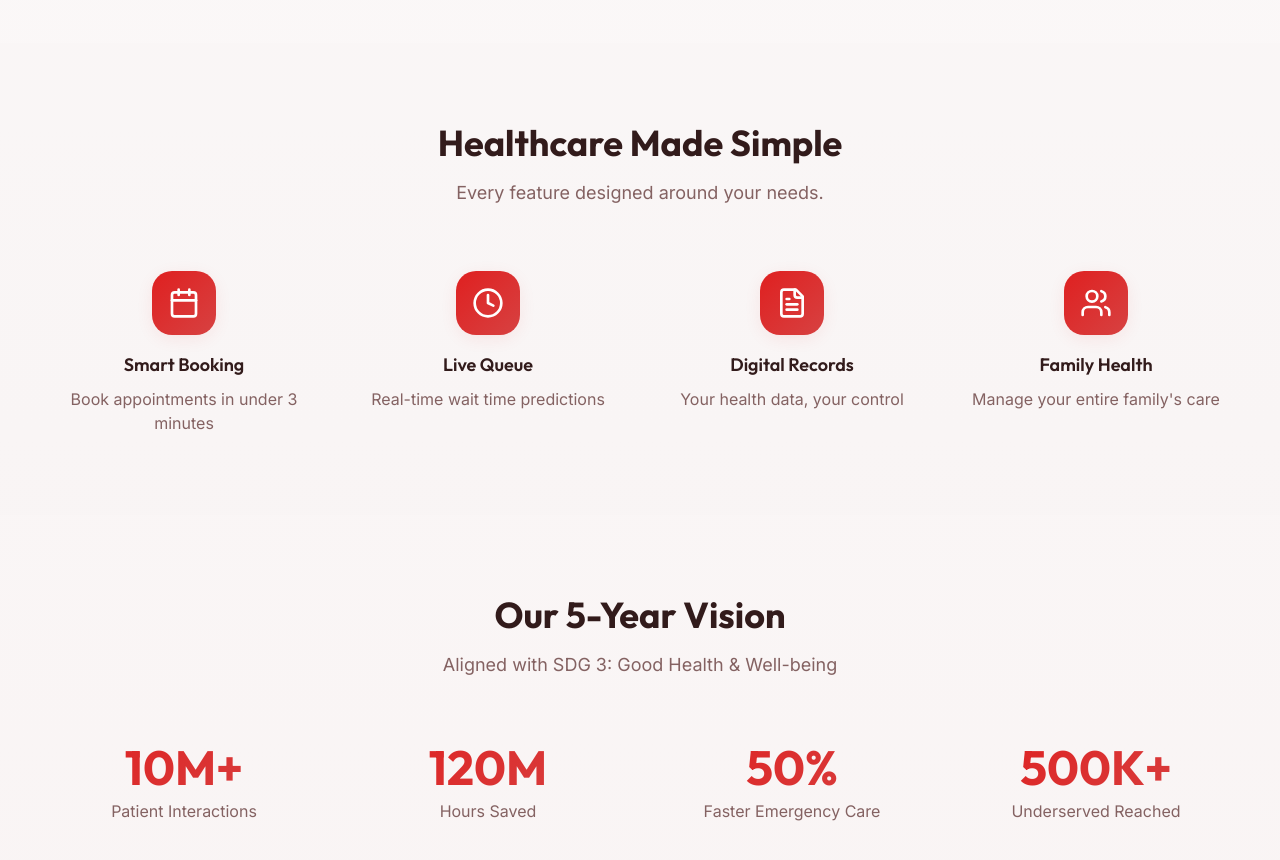
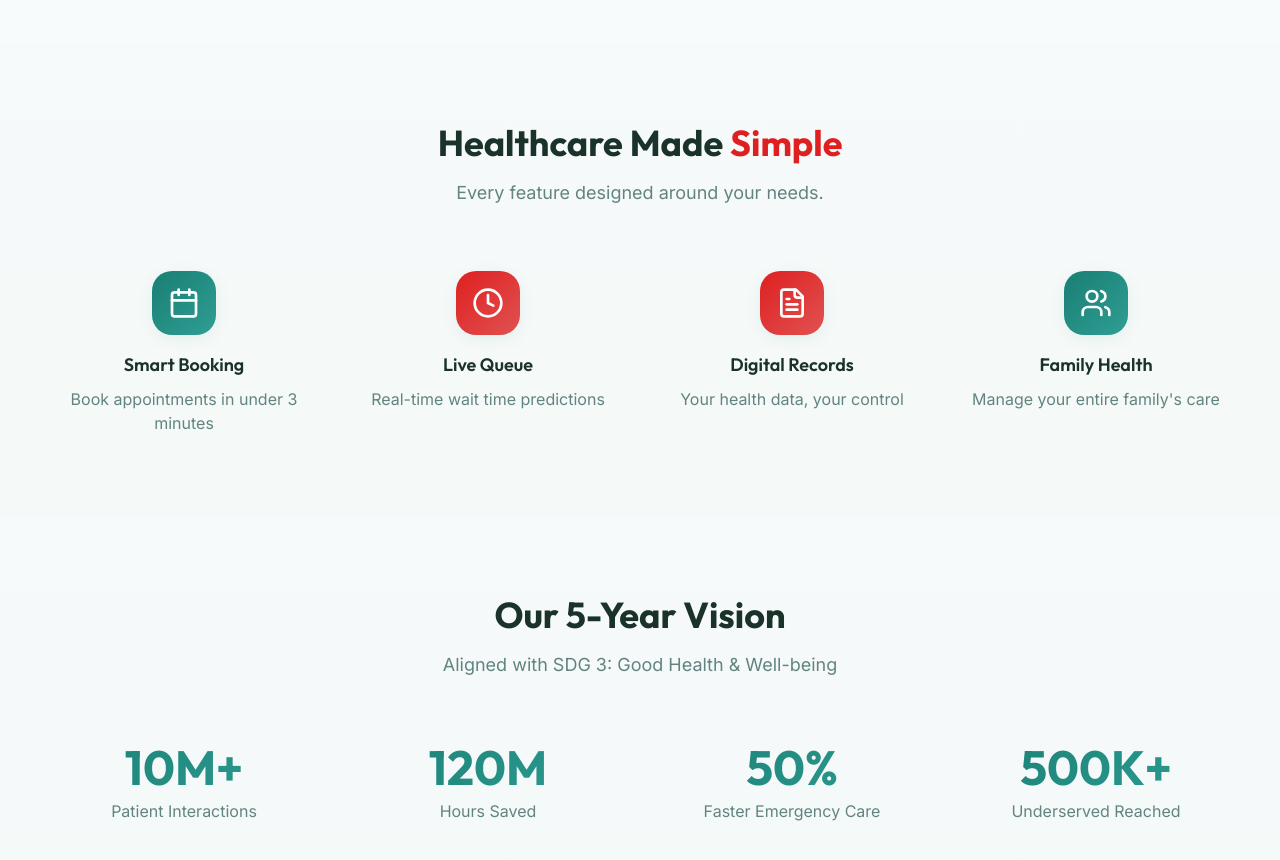
Before and after one commit to Iterative-Lead-Systems/rivheal-website-next, a Next.js app: page / in a window 1280 px wide. Shown: the part 1400-2260 px from the top of the page. Built offline with nearby package versions, Linux system fonts and the light colour scheme.

Commit message:
chore: modify Healthcare Made Simple

```diff
--- a/app/globals.css
+++ b/app/globals.css
@@ -4,107 +4,107 @@
 
 @layer base {
   :root {
-    /* RivHeal Design System - Energy & Action */
-    --background: 0 20% 99%;
-    --foreground: 0 30% 15%;
+    /* RivHeal Design System - Healing & Trust */
+    --background: 150 20% 99%;
+    --foreground: 160 30% 15%;
 
     --card: 0 0% 100%;
-    --card-foreground: 0 30% 15%;
+    --card-foreground: 160 30% 15%;
 
     --popover: 0 0% 100%;
-    --popover-foreground: 0 30% 15%;
+    --popover-foreground: 160 30% 15%;
 
-    /* Primary: Bold Red - Energy & Urgency */
-    --primary: 0 75% 50%;
+    /* Primary: Deep Teal - Trust & Healthcare */
+    --primary: 174 65% 30%;
     --primary-foreground: 0 0% 100%;
 
-    /* Secondary: Deep Teal - Trust & Healthcare */
-    --secondary: 174 65% 30%;
+    /* Secondary: Bold Red - Energy & Urgency */
+    --secondary: 0 75% 50%;
     --secondary-foreground: 0 0% 100%;
 
-    --muted: 0 15% 95%;
-    --muted-foreground: 0 15% 45%;
+    --muted: 174 15% 95%;
+    --muted-foreground: 174 15% 45%;
 
-    /* Accent: Bright Red */
-    --accent: 0 65% 55%;
+    /* Accent: Bright Teal */
+    --accent: 174 55% 40%;
     --accent-foreground: 0 0% 100%;
 
     --destructive: 0 84% 60%;
     --destructive-foreground: 0 0% 100%;
 
-    --border: 0 20% 90%;
-    --input: 0 20% 90%;
-    --ring: 0 75% 50%;
+    --border: 174 20% 90%;
+    --input: 174 20% 90%;
+    --ring: 174 65% 30%;
 
     --radius: 0.75rem;
 
     /* Custom tokens */
-    --gradient-primary: linear-gradient(135deg, hsl(0 75% 50%) 0%, hsl(0 65% 55%) 100%);
-    --gradient-warm: linear-gradient(135deg, hsl(174 65% 30%) 0%, hsl(174 55% 40%) 100%);
-    --gradient-hero: linear-gradient(180deg, hsl(0 20% 99%) 0%, hsl(0 30% 96%) 100%);
-    --gradient-card: linear-gradient(145deg, hsl(0 0% 100%) 0%, hsl(0 20% 98%) 100%);
+    --gradient-primary: linear-gradient(135deg, hsl(174 65% 30%) 0%, hsl(174 55% 40%) 100%);
+    --gradient-warm: linear-gradient(135deg, hsl(0 75% 50%) 0%, hsl(0 70% 60%) 100%);
+    --gradient-hero: linear-gradient(180deg, hsl(174 20% 99%) 0%, hsl(174 30% 96%) 100%);
+    --gradient-card: linear-gradient(145deg, hsl(0 0% 100%) 0%, hsl(174 20% 98%) 100%);
 
-    --shadow-soft: 0 4px 20px -4px hsl(0 75% 50% / 0.12);
-    --shadow-elevated: 0 12px 40px -8px hsl(0 75% 50% / 0.18);
-    --shadow-glow: 0 0 60px hsl(0 75% 50% / 0.15);
+    --shadow-soft: 0 4px 20px -4px hsl(174 65% 30% / 0.12);
+    --shadow-elevated: 0 12px 40px -8px hsl(174 65% 30% / 0.18);
+    --shadow-glow: 0 0 60px hsl(174 65% 30% / 0.15);
 
     /* Module colors */
-    --module-patient: 0 75% 50%;
-    --module-admin: 0 65% 55%;
-    --module-emergency: 174 65% 30%;
-    --module-homecare: 0 65% 55%;
+    --module-patient: 174 65% 30%;
+    --module-admin: 174 55% 40%;
+    --module-emergency: 0 75% 50%;
+    --module-homecare: 174 55% 40%;
 
-    --sidebar-background: 0 20% 98%;
-    --sidebar-foreground: 0 30% 15%;
-    --sidebar-primary: 0 75% 50%;
+    --sidebar-background: 174 20% 98%;
+    --sidebar-foreground: 174 30% 15%;
+    --sidebar-primary: 174 65% 30%;
     --sidebar-primary-foreground: 0 0% 100%;
-    --sidebar-accent: 0 15% 95%;
-    --sidebar-accent-foreground: 0 30% 15%;
-    --sidebar-border: 0 20% 90%;
-    --sidebar-ring: 0 75% 50%;
+    --sidebar-accent: 174 15% 95%;
+    --sidebar-accent-foreground: 174 30% 15%;
+    --sidebar-border: 174 20% 90%;
+    --sidebar-ring: 174 65% 30%;
   }
 
   .dark {
-    --background: 0 25% 8%;
-    --foreground: 0 15% 95%;
+    --background: 174 25% 8%;
+    --foreground: 174 15% 95%;
 
-    --card: 0 20% 12%;
-    --card-foreground: 0 15% 95%;
+    --card: 174 20% 12%;
+    --card-foreground: 174 15% 95%;
 
-    --popover: 0 20% 12%;
-    --popover-foreground: 0 15% 95%;
+    --popover: 174 20% 12%;
+    --popover-foreground: 174 15% 95%;
 
-    --primary: 0 70% 55%;
-    --primary-foreground: 0 0% 100%;
+    --primary: 174 55% 45%;
+    --primary-foreground: 174 25% 8%;
 
-    --secondary: 174 55% 45%;
+    --secondary: 0 70% 55%;
     --secondary-foreground: 0 0% 100%;
 
-    --muted: 0 15% 18%;
-    --muted-foreground: 0 10% 65%;
+    --muted: 174 15% 18%;
+    --muted-foreground: 174 10% 65%;
 
-    --accent: 0 60% 48%;
+    --accent: 174 50% 38%;
     --accent-foreground: 0 0% 100%;
 
     --destructive: 0 62% 50%;
     --destructive-foreground: 0 0% 100%;
 
-    --border: 0 15% 22%;
-    --input: 0 15% 22%;
-    --ring: 0 70% 55%;
+    --border: 174 15% 22%;
+    --input: 174 15% 22%;
+    --ring: 174 55% 45%;
 
-    --gradient-primary: linear-gradient(135deg, hsl(0 70% 45%) 0%, hsl(0 65% 55%) 100%);
-    --gradient-hero: linear-gradient(180deg, hsl(0 25% 8%) 0%, hsl(0 20% 12%) 100%);
-    --gradient-card: linear-gradient(145deg, hsl(0 20% 12%) 0%, hsl(0 18% 14%) 100%);
+    --gradient-primary: linear-gradient(135deg, hsl(174 50% 35%) 0%, hsl(174 45% 45%) 100%);
+    --gradient-hero: linear-gradient(180deg, hsl(174 25% 8%) 0%, hsl(174 20% 12%) 100%);
+    --gradient-card: linear-gradient(145deg, hsl(174 20% 12%) 0%, hsl(174 18% 14%) 100%);
 
-    --sidebar-background: 0 20% 10%;
-    --sidebar-foreground: 0 15% 95%;
-    --sidebar-primary: 0 70% 55%;
-    --sidebar-primary-foreground: 0 0% 100%;
-    --sidebar-accent: 0 15% 18%;
-    --sidebar-accent-foreground: 0 15% 95%;
-    --sidebar-border: 0 15% 22%;
-    --sidebar-ring: 0 70% 55%;
+    --sidebar-background: 174 20% 10%;
+    --sidebar-foreground: 174 15% 95%;
+    --sidebar-primary: 174 55% 45%;
+    --sidebar-primary-foreground: 174 25% 8%;
+    --sidebar-accent: 174 15% 18%;
+    --sidebar-accent-foreground: 174 15% 95%;
+    --sidebar-border: 174 15% 22%;
+    --sidebar-ring: 174 55% 45%;
   }
 }
 
--- a/components/Features.tsx
+++ b/components/Features.tsx
@@ -8,21 +8,25 @@ const features = [
     icon: Calendar,
     title: "Smart Booking",
     description: "Book appointments in under 3 minutes",
+    accent: "primary",
   },
   {
     icon: Clock,
     title: "Live Queue",
     description: "Real-time wait time predictions",
+    accent: "secondary",
   },
   {
     icon: FileText,
     title: "Digital Records",
     description: "Your health data, your control",
+    accent: "secondary",
   },
   {
     icon: Users,
     title: "Family Health",
     description: "Manage your entire family's care",
+    accent: "primary",
   },
 ];
 
@@ -37,7 +41,8 @@ export default function Features() {
           viewport={{ once: true }}
         >
           <h2 className="text-3xl md:text-4xl font-display font-bold text-foreground mb-4">
-            Healthcare Made Simple
+            Healthcare Made{" "}
+            <span className="text-secondary">Simple</span>
           </h2>
           <p className="text-muted-foreground text-lg max-w-xl mx-auto">
             Every feature designed around your needs.
@@ -54,8 +59,14 @@ export default function Features() {
               viewport={{ once: true }}
               transition={{ delay: index * 0.1 }}
             >
-              <div className="w-16 h-16 rounded-2xl bg-gradient-primary mx-auto mb-4 flex items-center justify-center shadow-soft">
-                <feature.icon className="w-8 h-8 text-primary-foreground" />
+              <div
+                className={`w-16 h-16 rounded-2xl mx-auto mb-4 flex items-center justify-center shadow-soft ${
+                  feature.accent === "secondary"
+                    ? "bg-gradient-warm"
+                    : "bg-gradient-primary"
+                }`}
+              >
+                <feature.icon className="w-8 h-8 text-white" />
               </div>
               <h3 className="text-lg font-display font-semibold text-foreground mb-2">
                 {feature.title}
```
